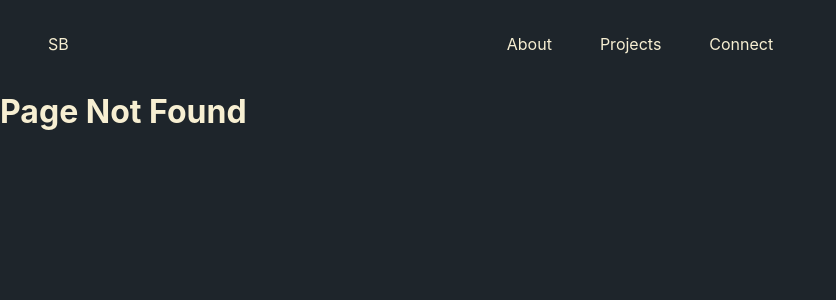
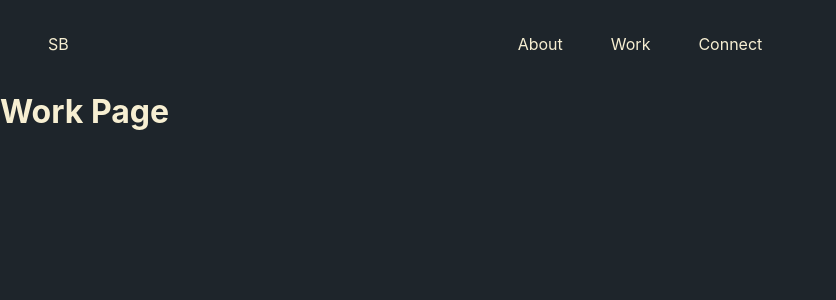
Before and after one commit to sbrcly/scott-barclay, a Next.js app: page /work in a window 1280 px wide. Before the commit this address had no page. Shown: the top 300 px of the page, without its empty margins (0-836 px from the left). Built offline with nearby package versions, Linux system fonts and the light colour scheme.

Commit message:
file update

```diff
--- /dev/null
+++ b/app/books/page.jsx
@@ -0,0 +1,5 @@
+export default function BooksPage() {
+    return (
+        <h1>Books Page</h1>
+    )
+};
--- a/app/projects/page.jsx
+++ /dev/null
@@ -1,5 +0,0 @@
-export default function ProjectsPage() {
-    return (
-        <h1>Projects Page</h1>
-    )
-};
--- /dev/null
+++ b/app/work/page.jsx
@@ -0,0 +1,5 @@
+export default function WorkPage() {
+    return (
+        <h1>Work Page</h1>
+    )
+}
--- a/components/MainHeader.jsx
+++ b/components/MainHeader.jsx
@@ -17,7 +17,7 @@ export default function MainHeader() {
                         <Link href="/about">About</Link>
                     </li>
                     <li>
-                        <Link href="/projects">Projects</Link>
+                        <Link href="/work">Work</Link>
                     </li>
                     <li>
                         <Link href="/connect">Connect</Link>
```
